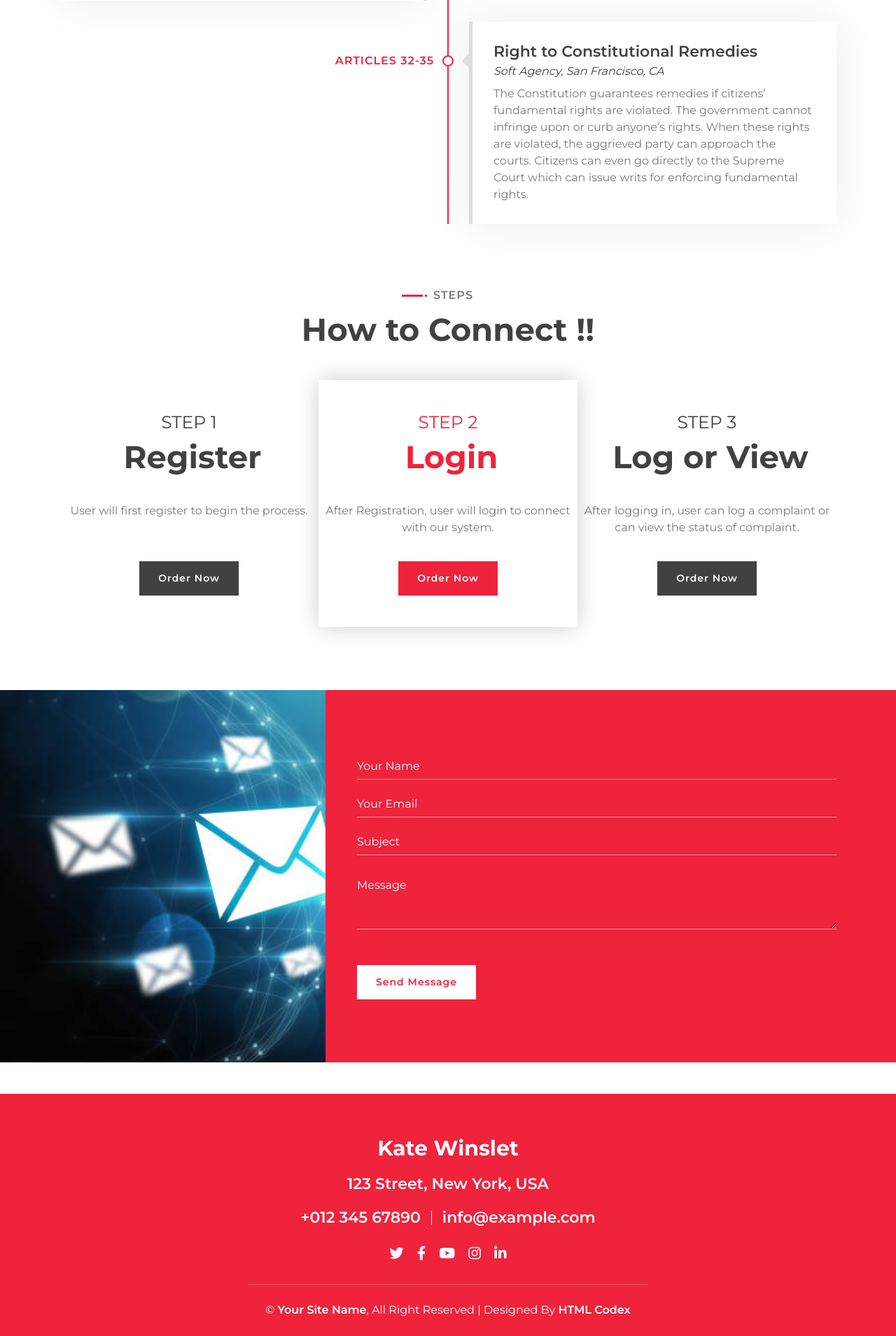
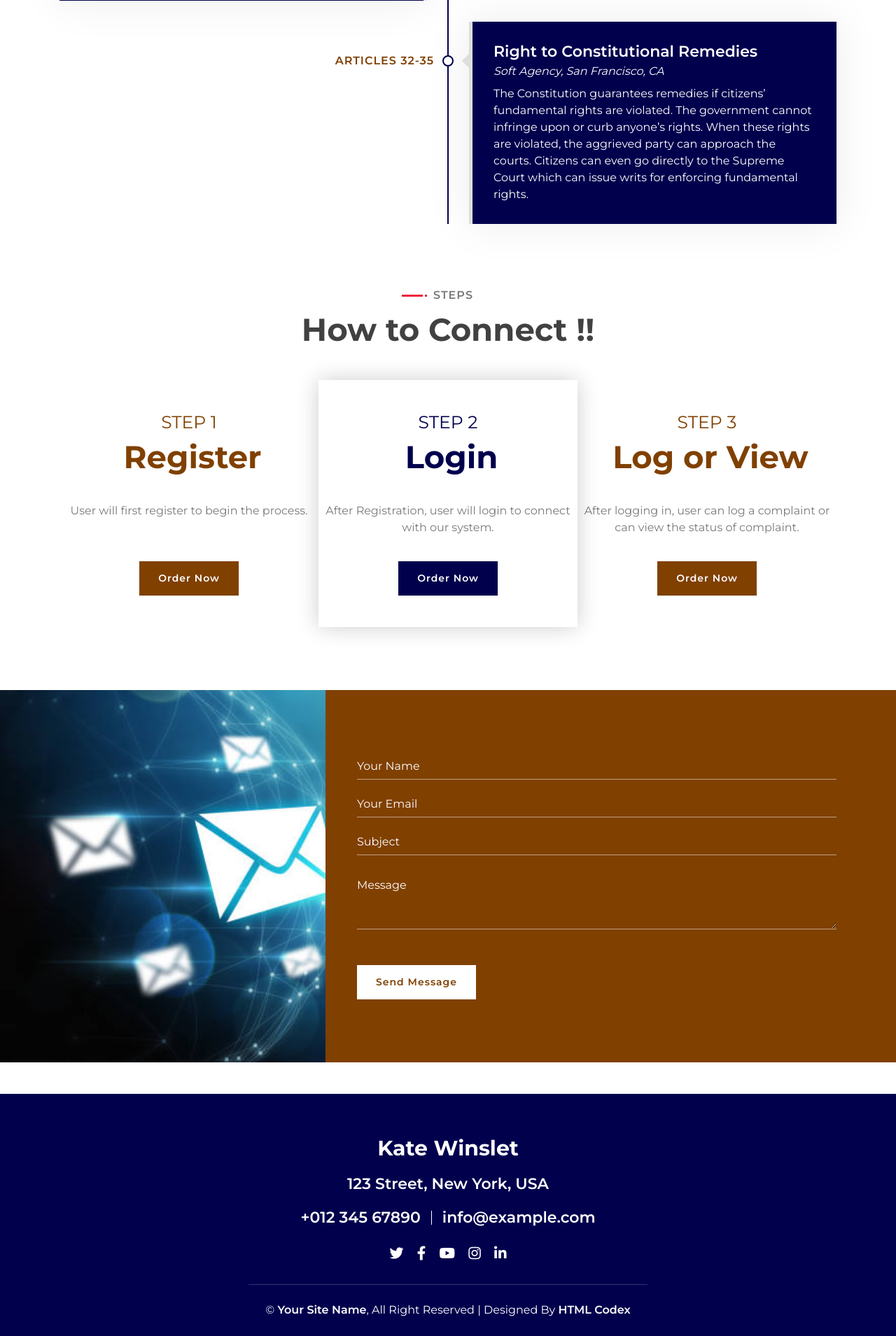
Before and after one commit to swikritigupta16/Crime-Reporting-System, a PHP site: page /home.php in a window 1280 px wide. Shown: the part 3607-5516 px from the top of the page at 70% size. Run offline with PHP 8.4, Linux system fonts and the light colour scheme; some libraries are stand-ins or nearby versions.

Commit message:
home css commit

```diff
--- a/home.css
+++ b/home.css
@@ -119,6 +119,7 @@ a:focus {
     right: 15px;
     bottom: 15px;
     z-index: 9;
+    background: rgb(128, 64, 0);
 }
 
 .back-to-top i {
@@ -248,7 +249,7 @@ a:focus {
     margin-bottom: 45px;
     padding: 120px 0 0 0;
     overflow: hidden;
-    background: linear-gradient(rgb(0, 0, 77, .95), rgb(128, 64, 0,.95)), url(hero-bg.jpg);
+    background: linear-gradient(rgb(0, 0, 77, .95), rgb(128, 64, 0,.95)), url(../img/hero-bg.jpg);
     background-position: center;
     background-repeat: no-repeat;
     background-size: cover;
@@ -532,7 +533,7 @@ a:focus {
 
 .about .progress .progress-bar {
     width: 0px;
-    background: #EF233C;
+    background: rgb(0, 0, 77);
     border-radius: 10px;
     transition: 2s;
 }
@@ -565,7 +566,7 @@ a:focus {
     content: '';
     position: absolute;
     width: 2px;
-    background: #EF233C;
+    background: rgb(0, 0, 77);
     top: 0;
     bottom: 0;
     left: 50%;
@@ -597,7 +598,7 @@ a:focus {
     top: 48px;
     right: -8px;
     background: #ffffff;
-    border: 2px solid #EF233C;
+    border: 2px solid rgb(0, 0, 77);
     border-radius: 16px;
     z-index: 1;
 }
@@ -629,7 +630,7 @@ a:focus {
     top: 44px;
     font-size: 16px;
     font-weight: 600;
-    color: #EF233C;
+    color: rgb(128, 64, 0);
     text-transform: uppercase;
     letter-spacing: 1px;
     z-index: 1;
@@ -647,7 +648,7 @@ a:focus {
 
 .experience .timeline .timeline-text {
     padding: 30px;
-    background: #ffffff;
+    background: rgb(0, 0, 77);
     position: relative;
     border-right: 5px solid #dddddd;
     box-shadow: 0 0 60px rgba(0, 0, 0, .08);
@@ -662,6 +663,7 @@ a:focus {
     margin: 0 0 5px 0;
     font-size: 22px;
     font-weight: 600;
+    color:#ffffff;
 }
 
 .experience .timeline .timeline-text h4 {
@@ -669,11 +671,13 @@ a:focus {
     font-size: 16px;
     font-style: italic;
     font-weight: 400;
+    color:#ffffff
 }
 
 .experience .timeline .timeline-text p {
     margin: 0;
     font-size: 16px;
+    color:#ffffff;
 }
 
 @media (max-width: 767.98px) {
@@ -743,7 +747,7 @@ a:focus {
 }
 
 .service .service-item:hover {
-    box-shadow: inset 800px 0 0 0 #EF233C;
+    box-shadow: inset 800px 0 0 0 rgb(128, 64, 0);
 }
 
 .service .service-icon {
@@ -753,14 +757,14 @@ a:focus {
     display: flex;
     align-items: center;
     justify-content: center;
-    border: 1px solid #EF233C;
+    border: 1px solid rgb(128, 64, 0);
     background: #ffffff;
 }
 
 .service .service-icon i {
     position: relative;
     font-size: 60px;
-    color: #EF233C;
+    color: rgb(128, 64, 0);
     transition: .3s;
 }
 
@@ -855,12 +859,14 @@ a:focus {
     font-size: 25px;
     font-weight: 400;
     text-transform: uppercase;
+    color:rgb(128, 64, 0);
 }
 
 .price .price-prices h2 {
     font-size: 45px;
     font-weight: 700;
     margin-left: 10px;
+    color:rgb(128, 64, 0);
 }
 
 .price .price-prices h2 small {
@@ -878,7 +884,7 @@ a:focus {
 }
 
 .price .price-item.featured-item h2 {
-    color: #EF233C;
+    color: rgb(0, 0, 77);
 }
 
 .price .price-body {
@@ -901,28 +907,28 @@ a:focus {
 
 .price .price-item .price-action .btn {
     color: #ffffff;
-    background: #414141;
-    box-shadow: inset 0 0 0 50px #414141;
+    background: rgb(128, 64, 0);
+    box-shadow: inset 0 0 0 50px rgb(128, 64, 0);
 }
 
 .price .price-item .price-action .btn:hover {
-    color: #414141;
+    color: rgb(128, 64, 0);
     background: transparent;
-    box-shadow: inset 0 0 0 0 #414141;
-    border-color: #414141;
+    box-shadow: inset 0 0 0 0 rgb(128, 64, 0);
+    border-color: rgb(128, 64, 0);
 }
 
 .price .price-item.featured-item .price-action .btn {
     color: #ffffff;
-    background: #EF233C;
-    box-shadow: inset 0 0 0 50px #EF233C;
+    background: rgb(0, 0, 77);
+    box-shadow: inset 0 0 0 50px rgb(0, 0, 77);
 }
 
 .price .price-item.featured-item .price-action .btn:hover {
-    color: #EF233C;
+    color: rgb(0, 0, 77);
     background: transparent;
-    box-shadow: inset 0 0 0 0 #EF233C;
-    border-color: #EF233C;
+    box-shadow: inset 0 0 0 0 rgb(0, 0, 77);
+    border-color: rgb(0, 0, 77);
 }
 
 
@@ -934,19 +940,18 @@ a:focus {
     position: relative;
     width: 100%;
     margin: 45px 0;
-    background: #EF233C;
+    background: rgb(128, 64, 0);
 }
 
 .contact .container-fluid {
     background: url(contact.jpg) left center no-repeat;
     background-size: contain;
-
 }
 
 .contact .contact-form {
     position: relative;
     padding: 90px 0 90px 45px;
-    background: #EF233C;
+    background: rgb(128, 64, 0);
 }
 
 .contact .contact-form input {
@@ -980,7 +985,7 @@ a:focus {
 
 .contact .contact-form .btn {
     margin-top: 35px;
-    color: #EF233C;
+    color: rgb(128, 64, 0);
     background: #ffffff;
     box-shadow: inset 0 0 0 50px #ffffff;
 }
@@ -1020,7 +1025,7 @@ a:focus {
 .footer {
     position: relative;
     margin-top: 45px;
-    background: #EF233C;
+    background: rgb(0, 0, 77);
 }
 
 .footer .container-fluid {
```
